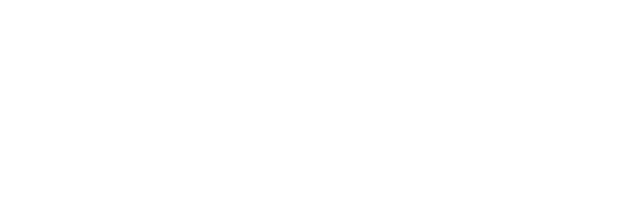
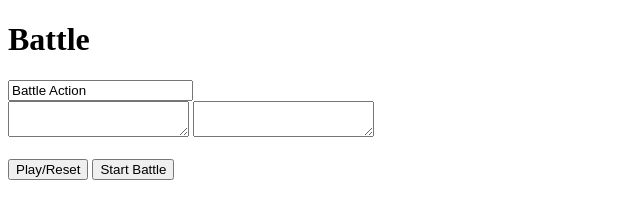
Before and after one commit to ehoover3/javascript-04-classes, a plain HTML site: page index.html in a window 1280 px wide. Shown: the whole page, without its empty margins (0-640 px from the left). Drawn offline with Linux system fonts and the light colour scheme.

Commit message:
added HTML

```diff
--- a/index.html
+++ b/index.html
@@ -14,6 +14,15 @@
   </head>
 
   <body>
-    <script src="code.js"></script>
+    <h1>Battle</h1>
+    <input type='text' id='action' readonly='true' value='Battle Action'>
+    <div id = 'status'>
+      <textarea id = 'p1' class ='txt'></textarea>
+      <textarea id = 'p2' class ='txt'></textarea>
+    </div>
+    </br>
+    <input type='button' id='binit' class='play' value='Play/Reset' onclick='initGame()'>
+    <input type='button' id='bplay' class='play' value='Start Battle' onclick='startGame()'>
+  <script src="code.js"></script>
   </body>
 </html>
```
